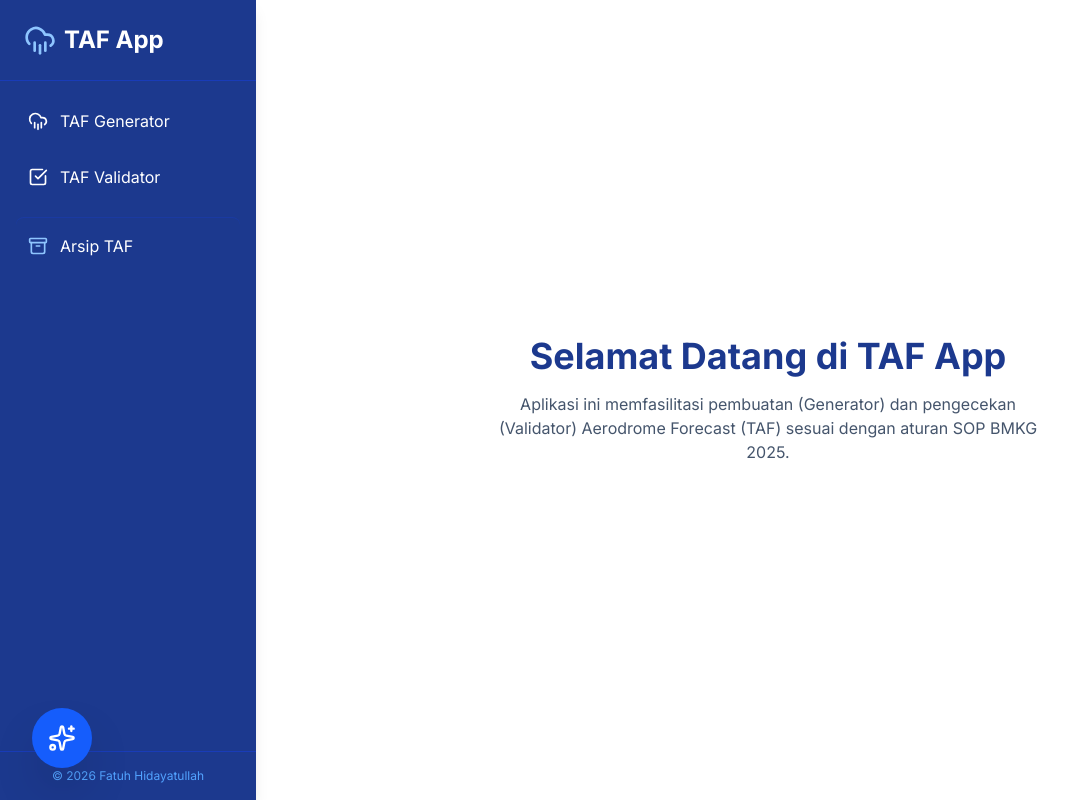
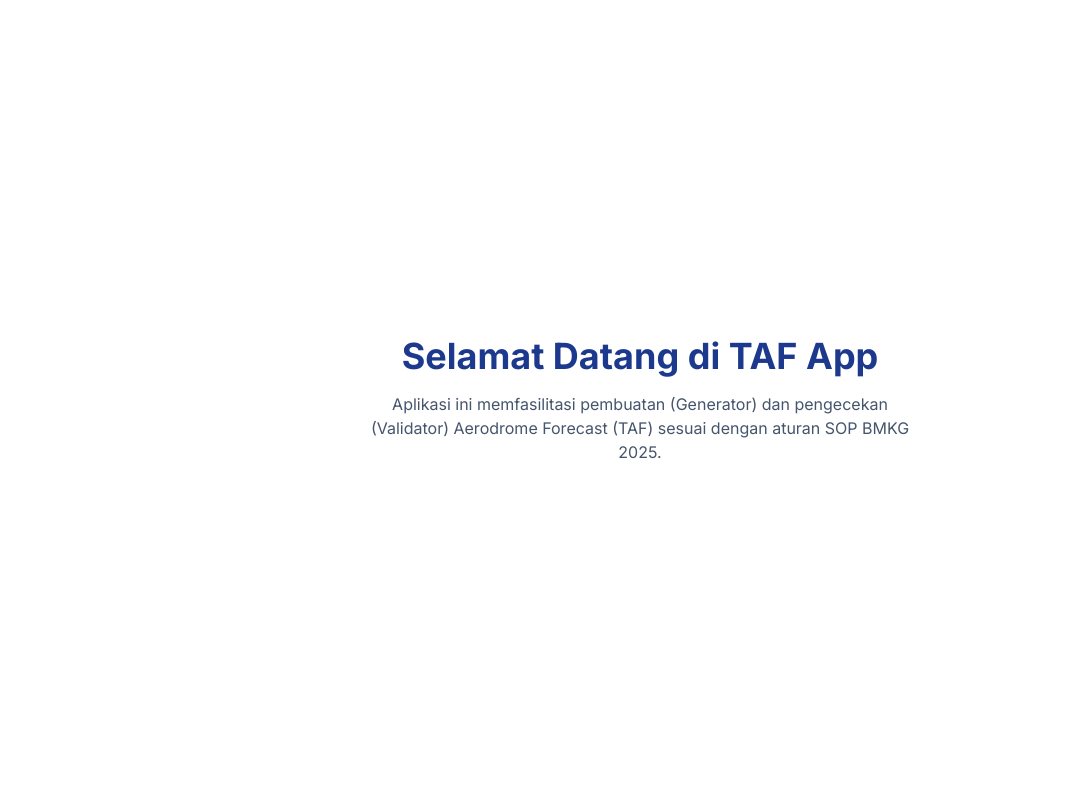
Before and after one commit to fatuhilah/TafApp, a Next.js app: page / in a window 1280 px wide. Shown: the whole page, without its empty margins (0-1082 px from the left). Built offline with nearby package versions, Linux system fonts and the light colour scheme.

Commit message:
TAF App Update

```diff
--- a/src/components/LayoutClient.tsx
+++ b/src/components/LayoutClient.tsx
@@ -2,6 +2,7 @@
 
 import { useState } from "react";
 import Link from "next/link";
+import { usePathname } from "next/navigation"; // TAMBAHKAN IMPORT INI
 import { CloudRain, CheckSquare, Archive, Menu, X } from "lucide-react";
 import Chatbot from "@/components/Chatbot";
 
@@ -11,10 +12,14 @@
   children: React.ReactNode;
 }) {
   const [isSidebarOpen, setIsSidebarOpen] = useState(false);
+  const pathname = usePathname(); // GUNAKAN USEPATHNAME
+
+  // Asumsi halaman login ada di root ("/") atau "/login"
+  const isLoginPage = pathname === "/" || pathname === "/login";
 
   return (
     <div className="flex h-screen overflow-hidden relative">
-      {/* HEADER MOBILE (Hanya tampil di HP / < lg) */}
+      {/* ... (Kode Header Mobile dan Sidebar tetap sama) ... */}
       <header className="lg:hidden fixed top-0 left-0 right-0 h-16 bg-blue-900 text-white flex items-center justify-between px-4 z-30 shadow-md">
         <div className="flex items-center gap-2 font-bold text-lg">
           <CloudRain className="w-6 h-6 text-blue-300" />
@@ -32,7 +37,6 @@
         </button>
       </header>
 
-      {/* OVERLAY HITAM TRANSLUSEN UNTUK HP SAAT SIDEBAR BUKA */}
       {isSidebarOpen && (
         <div
           onClick={() => setIsSidebarOpen(false)}
@@ -40,10 +44,13 @@
         />
       )}
 
-      {/* SIDEBAR RESPONSIVE */}
+      {/* TAMPILKAN SIDEBAR HANYA JIKA BUKAN DI HALAMAN LOGIN (Opsional, tapi disarankan) */}
+      {!isLoginPage && (
         <aside
           className={`fixed lg:static top-0 bottom-0 left-0 w-64 bg-blue-900 text-white flex flex-col z-50 shadow-lg transform transition-transform duration-300 ease-in-out ${
-          isSidebarOpen ? "translate-x-0" : "-translate-x-full lg:translate-x-0"
+            isSidebarOpen
+              ? "translate-x-0"
+              : "-translate-x-full lg:translate-x-0"
           }`}
         >
           <div className="p-6 text-2xl font-bold border-b border-blue-800 flex items-center gap-2">
@@ -79,14 +86,15 @@
             © 2026 Fatuh Hidayatullah
           </div>
         </aside>
+      )}
 
       {/* KONTEN UTAMA */}
       <main className="flex-1 overflow-y-auto p-4 md:p-8 pt-20 lg:pt-8 relative w-full">
         {children}
       </main>
 
-      {/* CHATBOT */}
-      <Chatbot />
+      {/* RENDER CHATBOT HANYA JIKA BUKAN DI HALAMAN LOGIN */}
+      {!isLoginPage && <Chatbot />}
     </div>
   );
 }
```
Lines whose indentation alone changed are shown as unchanged.
